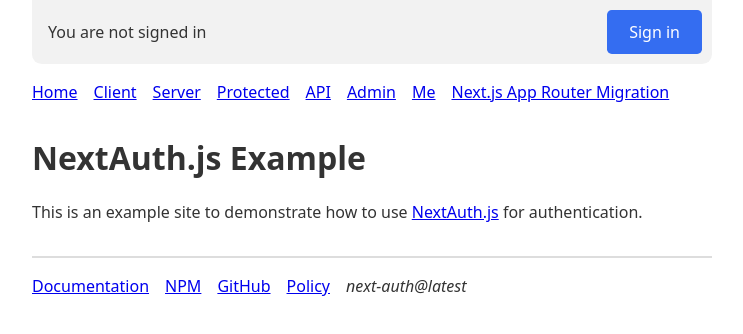
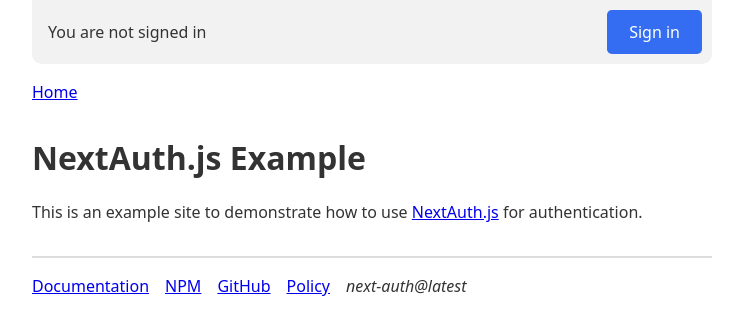
Before and after one commit to TheRobBrennan/explore-data-visualization-with-nextjs, a Next.js app: page / in a window 1280 px wide. Shown: the top 334 px of the page, without its empty margins (268-1011 px from the left). Built offline with nearby package versions, Linux system fonts and the light colour scheme; no server answers.

Commit message:
Comment previous navigation links

```diff
--- a/components/header.tsx
+++ b/components/header.tsx
@@ -68,7 +68,7 @@
           <li className={styles.navItem}>
             <Link href="/">Home</Link>
           </li>
-          <li className={styles.navItem}>
+          {/* <li className={styles.navItem}>
             <Link href="/client">Client</Link>
           </li>
           <li className={styles.navItem}>
@@ -88,7 +88,7 @@
           </li>
           <li className={styles.navItem}>
             <Link href="/test">Next.js App Router Migration</Link>
-          </li>
+          </li> */}
         </ul>
       </nav>
     </header>
```
